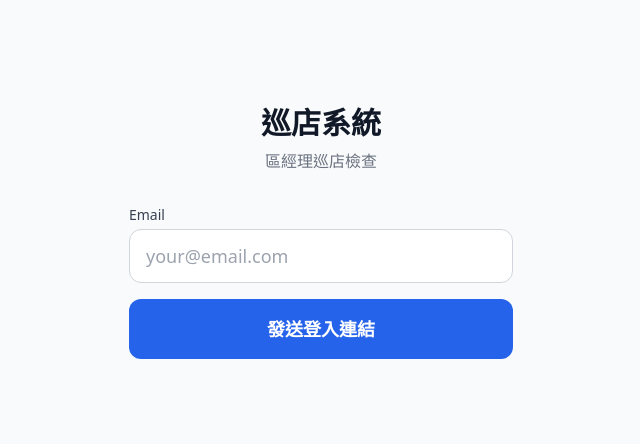
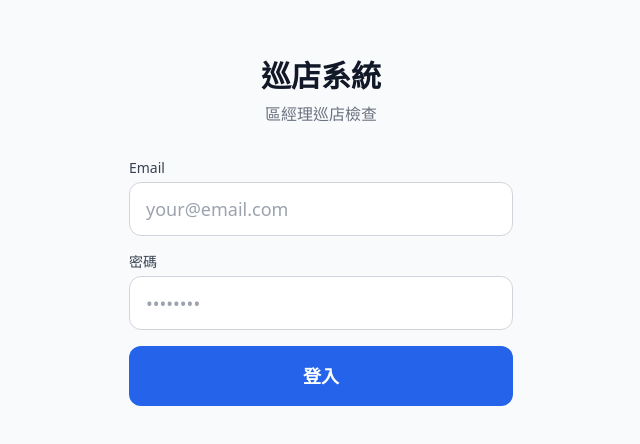
Before and after one commit to greatai8888-design/store-inspection-app, a Next.js app: page /login in a window 1280 px wide. Shown: the part 168-612 px from the top of the page, without its empty margins (319-959 px from the left). Built offline with nearby package versions, Linux system fonts and the light colour scheme.

Commit message:
fix: email+password login instead of magic link

```diff
--- a/src/app/admin/checklist/page.tsx
+++ b/src/app/admin/checklist/page.tsx
@@ -1,4 +1,3 @@
-export const dynamic = 'force-dynamic'
 'use client';
 
 import { useEffect, useState } from 'react';
--- a/src/app/admin/layout.tsx
+++ b/src/app/admin/layout.tsx
@@ -1,4 +1,3 @@
-export const dynamic = 'force-dynamic'
 'use client';
 
 import Link from 'next/link';
--- a/src/app/admin/stores/page.tsx
+++ b/src/app/admin/stores/page.tsx
@@ -1,4 +1,3 @@
-export const dynamic = 'force-dynamic'
 'use client';
 
 import { useEffect, useState } from 'react';
--- a/src/app/login/page.tsx
+++ b/src/app/login/page.tsx
@@ -1,13 +1,15 @@
 'use client';
 
 import { useState } from 'react';
+import { useRouter } from 'next/navigation';
 import { createClient } from '@/lib/supabase-browser';
 
 export default function LoginPage() {
   const [email, setEmail] = useState('');
-  const [sent, setSent] = useState(false);
+  const [password, setPassword] = useState('');
   const [loading, setLoading] = useState(false);
   const [error, setError] = useState('');
+  const router = useRouter();
 
   const handleLogin = async (e: React.FormEvent) => {
     e.preventDefault();
@@ -15,17 +17,12 @@
     setError('');
 
     const supabase = createClient();
-    const { error } = await supabase.auth.signInWithOtp({
-      email,
-      options: {
-        emailRedirectTo: `${window.location.origin}/auth/callback`,
-      },
-    });
+    const { error } = await supabase.auth.signInWithPassword({ email, password });
 
     if (error) {
-      setError(error.message);
+      setError('Email 或密碼錯誤');
     } else {
-      setSent(true);
+      router.push('/stores');
     }
     setLoading(false);
   };
@@ -38,18 +35,6 @@
           <p className="text-gray-500 mt-2">區經理巡店檢查</p>
         </div>
 
-        {sent ? (
-          <div className="bg-green-50 border border-green-200 rounded-xl p-6 text-center">
-            <p className="text-green-800 text-lg font-medium">登入連結已寄出！</p>
-            <p className="text-green-600 mt-2">請查看 {email} 的信箱</p>
-            <button
-              onClick={() => setSent(false)}
-              className="mt-4 text-green-700 underline"
-            >
-              重新輸入
-            </button>
-          </div>
-        ) : (
         <form onSubmit={handleLogin} className="space-y-4">
           <div>
             <label htmlFor="email" className="block text-sm font-medium text-gray-700 mb-1">
@@ -66,6 +51,21 @@
             />
           </div>
 
+          <div>
+            <label htmlFor="password" className="block text-sm font-medium text-gray-700 mb-1">
+              密碼
+            </label>
+            <input
+              id="password"
+              type="password"
+              value={password}
+              onChange={(e) => setPassword(e.target.value)}
+              placeholder="••••••••"
+              required
+              className="w-full px-4 py-3 border border-gray-300 rounded-xl text-lg focus:ring-2 focus:ring-blue-500 focus:border-blue-500 outline-none"
+            />
+          </div>
+
           {error && (
             <p className="text-red-600 text-sm">{error}</p>
           )}
@@ -75,10 +75,9 @@
             disabled={loading}
             className="w-full py-4 bg-blue-600 text-white text-lg font-semibold rounded-xl hover:bg-blue-700 disabled:opacity-50 disabled:cursor-not-allowed active:bg-blue-800 transition-colors"
           >
-              {loading ? '傳送中...' : '發送登入連結'}
+            {loading ? '登入中...' : '登入'}
           </button>
         </form>
-        )}
       </div>
     </div>
   );
--- a/src/app/stores/page.tsx
+++ b/src/app/stores/page.tsx
@@ -1,4 +1,3 @@
-export const dynamic = 'force-dynamic'
 'use client';
 
 import { useEffect, useState } from 'react';
```
Lines whose indentation alone changed are shown as unchanged.
